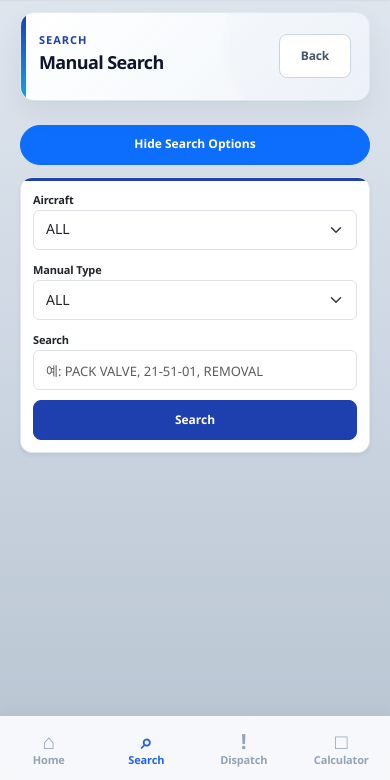
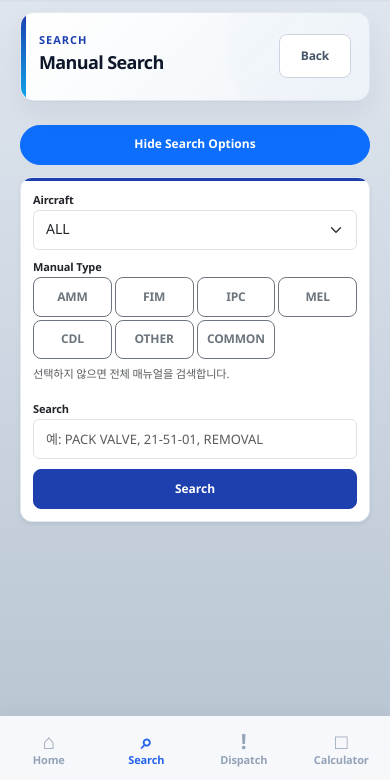
Before and after one commit to qndydfl/aircraft_maintenance, a Django app: page /manual-search/ in a window 390 px wide. Shown: the part 64-844 px from the top of the page. Run offline with Django 5.2, Linux system fonts and the light colour scheme; the visitor is signed in with stand-in values (Sample User, id 1); data that the repository does not hold is empty.

Commit message:
manual_search

```diff
--- a/manuals/views.py
+++ b/manuals/views.py
@@ -49,6 +49,8 @@ from .services import (
     build_snippet_from_regex,
     prefer_content_pages,
     prefer_group_content_pages,
+    get_manual_search_prefilter,
+    summarize_group_content_pages,
     index_pdf_pages_for_common_manual_file_safely,
     index_pdf_pages_for_manual_file_safely,
     index_pdf_pages_for_other_manual_file_safely,
@@ -807,7 +809,26 @@ class ManualSearchView(LoginRequiredMixin, TemplateView):
 
         query = self.request.GET.get("q", "").strip()
         aircraft_id = self.request.GET.get("aircraft", "").strip()
-        manual_type = self.request.GET.get("manual_type", "").strip()
+        manual_types = [
+            "AMM",
+            "FIM",
+            "IPC",
+            "MEL",
+            "CDL",
+            "OTHER",
+            "COMMON",
+        ]
+        selected_manual_types = []
+
+        for value in self.request.GET.getlist("manual_type"):
+            for manual_type in value.split(","):
+                manual_type = manual_type.strip().upper()
+
+                if (
+                    manual_type in manual_types
+                    and manual_type not in selected_manual_types
+                ):
+                    selected_manual_types.append(manual_type)
 
         package_pages = []
         file_pages = []
@@ -848,32 +869,37 @@ class ManualSearchView(LoginRequiredMixin, TemplateView):
                     other_file__category__aircraft_id=aircraft_id
                 )
 
-            if manual_type:
-                if manual_type in ["AMM", "FIM", "IPC"]:
+            if selected_manual_types:
+                selected_package_types = [
+                    value
+                    for value in selected_manual_types
+                    if value in {"AMM", "FIM", "IPC"}
+                ]
+                selected_file_types = [
+                    value
+                    for value in selected_manual_types
+                    if value in {"MEL", "CDL"}
+                ]
+
+                if selected_package_types:
                     package_pages_qs = package_pages_qs.filter(
-                        chapter__package__manual_type=manual_type
+                        chapter__package__manual_type__in=selected_package_types
                     )
+                else:
+                    package_pages_qs = ManualPDFPage.objects.none()
+
+                if selected_file_types:
+                    file_pages_qs = file_pages_qs.filter(
+                        manual_file__manual_type__in=selected_file_types
+                    )
+                else:
                     file_pages_qs = ManualFilePDFPage.objects.none()
+
+                if "OTHER" not in selected_manual_types:
+                    other_pages_qs = OtherManualPDFPage.objects.none()
+
+                if "COMMON" not in selected_manual_types:
                     common_pages_qs = CommonManualPDFPage.objects.none()
-                    other_pages_qs = OtherManualPDFPage.objects.none()
-
-                elif manual_type in ["MEL", "CDL"]:
-                    file_pages_qs = file_pages_qs.filter(
-                        manual_file__manual_type=manual_type
-                    )
-                    package_pages_qs = ManualPDFPage.objects.none()
-                    common_pages_qs = CommonManualPDFPage.objects.none()
-                    other_pages_qs = OtherManualPDFPage.objects.none()
-
-                elif manual_type == "OTHER":
-                    package_pages_qs = ManualPDFPage.objects.none()
-                    file_pages_qs = ManualFilePDFPage.objects.none()
-                    common_pages_qs = CommonManualPDFPage.objects.none()
-
-                elif manual_type == "COMMON":
-                    package_pages_qs = ManualPDFPage.objects.none()
-                    file_pages_qs = ManualFilePDFPage.objects.none()
-                    other_pages_qs = OtherManualPDFPage.objects.none()
 
             search_value, match_mode = parse_manual_search_query(query)
 
@@ -891,31 +917,51 @@ class ManualSearchView(LoginRequiredMixin, TemplateView):
                     other_pages_qs = other_pages_qs.filter(text__icontains=search_value)
 
                 else:
+                    prefilter = get_manual_search_prefilter(search_value)
+
+                    if prefilter:
+                        package_pages_qs = package_pages_qs.filter(
+                            text__icontains=prefilter
+                        )
+                        file_pages_qs = file_pages_qs.filter(
+                            text__icontains=prefilter
+                        )
+                        common_pages_qs = common_pages_qs.filter(
+                            text__icontains=prefilter
+                        )
+                        other_pages_qs = other_pages_qs.filter(
+                            text__icontains=prefilter
+                        )
+
                     package_pages_qs = package_pages_qs.filter(text__iregex=text_regex)
                     file_pages_qs = file_pages_qs.filter(text__iregex=text_regex)
                     common_pages_qs = common_pages_qs.filter(text__iregex=text_regex)
                     other_pages_qs = other_pages_qs.filter(text__iregex=text_regex)
 
-                package_pages = list(package_pages_qs)
-                file_pages = list(file_pages_qs)
-                common_pages = list(common_pages_qs)
-                other_pages = list(other_pages_qs)
-
-                package_pages = prefer_group_content_pages(
-                    package_pages,
+                package_pages = summarize_group_content_pages(
+                    package_pages_qs,
                     lambda page: page.chapter.package_id,
+                    lambda page: (
+                        page.chapter.task or "",
+                        page.chapter.subtask or "",
+                        page.page_number,
+                        page.pk,
+                    ),
                 )
-                file_pages = prefer_group_content_pages(
-                    file_pages,
+                file_pages = summarize_group_content_pages(
+                    file_pages_qs,
                     lambda page: page.manual_file_id,
+                    lambda page: (page.page_number, page.pk),
                 )
-                common_pages = prefer_group_content_pages(
-                    common_pages,
+                common_pages = summarize_group_content_pages(
+                    common_pages_qs,
                     lambda page: page.common_file_id,
+                    lambda page: (page.page_number, page.pk),
                 )
-                other_pages = prefer_group_content_pages(
-                    other_pages,
+                other_pages = summarize_group_content_pages(
+                    other_pages_qs,
                     lambda page: page.other_file_id,
+                    lambda page: (page.page_number, page.pk),
                 )
 
                 for page in package_pages:
@@ -1010,6 +1056,8 @@ class ManualSearchView(LoginRequiredMixin, TemplateView):
         result_group_map = {}
 
         def append_result_group(key, page, group_data):
+            page_match_count = getattr(page, "search_match_count", 1)
+
             if key not in result_group_map:
                 result_group_map[key] = {
                     **group_data,
@@ -1019,7 +1067,7 @@ class ManualSearchView(LoginRequiredMixin, TemplateView):
                 }
 
             result_group_map[key]["pages"].append(page)
-            result_group_map[key]["match_count"] = len(result_group_map[key]["pages"])
+            result_group_map[key]["match_count"] += page_match_count
 
         for page in package_pages:
             package = page.chapter.package
@@ -1124,19 +1172,11 @@ class ManualSearchView(LoginRequiredMixin, TemplateView):
 
         context["aircrafts"] = Aircraft.objects.all().order_by("maker", "name")
 
-        context["manual_types"] = [
-            "AMM",
-            "FIM",
-            "IPC",
-            "MEL",
-            "CDL",
-            "OTHER",
-            "COMMON",
-        ]
+        context["manual_types"] = manual_types
 
         context["query"] = query
         context["selected_aircraft"] = aircraft_id
-        context["selected_manual_type"] = manual_type
+        context["selected_manual_types"] = selected_manual_types
 
         return context
 
--- a/static/css/manual_search.css
+++ b/static/css/manual_search.css
@@ -114,6 +114,71 @@ body.manual-search-page .app-container {
 
 /* Search / Result Section */
 
+.manual-type-fieldset {
+    min-width: 0;
+}
+
+.manual-type-fieldset .form-label {
+    float: none;
+    width: auto;
+    margin-bottom: 0.5rem;
+    font-size: inherit;
+}
+
+.manual-type-options {
+    display: grid;
+    grid-template-columns: repeat(7, minmax(0, 1fr));
+    gap: 0.25rem;
+}
+
+.manual-type-option {
+    display: inline-flex;
+    align-items: center;
+    justify-content: center;
+    min-width: 3.4rem;
+    min-height: 2.25rem;
+    padding: 0.375rem 0.625rem;
+    border-radius: 0.625rem;
+    font-size: 0.78rem;
+    font-weight: 800;
+    line-height: 1;
+    text-align: center;
+}
+
+.manual-type-options .btn-check:checked + .manual-type-option {
+    border-color: var(--app-primary);
+    color: #fff;
+    background: var(--app-primary);
+}
+
+.manual-type-help {
+    margin-top: 0.375rem;
+    font-size: 0.7rem;
+}
+
+.manual-search-query-row {
+    align-items: end;
+}
+
+.manual-search-query-field,
+.manual-search-submit {
+    min-width: 0;
+}
+
+.manual-search-query-field .app-form-control,
+.manual-search-submit .app-card-btn {
+    min-height: 2.75rem;
+}
+
+.manual-search-submit .app-card-btn {
+    display: inline-flex;
+    align-items: center;
+    justify-content: center;
+    padding-block: 0.5rem;
+    line-height: 1;
+    text-align: center;
+}
+
 body.manual-search-page .search-section,
 body.manual-search-page .result-section {
     background: rgba(245, 248, 252, 0.82);
@@ -162,6 +227,40 @@ body.manual-search-page .result-section {
         grid-template-columns: 1fr;
         gap: 0.5rem;
         padding-bottom: 0.5rem;
+    }
+
+    .manual-type-options {
+        display: grid;
+        grid-template-columns: repeat(4, minmax(0, 1fr));
+        gap: 0.1875rem;
+    }
+
+    .manual-type-option {
+        width: 100%;
+        min-width: 0;
+        min-height: 1.5rem !important;
+        padding: 0.8rem 0.2rem;
+        border-radius: 0.5rem;
+        font-size: 0.68rem;
+    }
+
+    .manual-search-filter-row {
+        --bs-gutter-y: 0.625rem;
+    }
+
+    .manual-search-query-row {
+        --bs-gutter-x: 0.375rem;
+        --bs-gutter-y: 0.375rem;
+        margin-top: 0.375rem !important;
+    }
+
+    .manual-search-query-field .form-label {
+        margin-bottom: 0.3125rem;
+    }
+
+    .manual-search-submit .app-card-btn {
+        width: 100%;
+        min-height: 2.375rem;
     }
 
     .manual-group-header .manual-badge {
--- a/templates/manuals/manual_search.html
+++ b/templates/manuals/manual_search.html
@@ -3,7 +3,7 @@
 {% load manual_extras %}
 
 {% block css %}
-<link rel="stylesheet" href="{% static 'css/manual_search.css' %}?v=81">
+<link rel="stylesheet" href="{% static 'css/manual_search.css' %}?v=85">
 {% endblock css %}
 
 {% block js %}
@@ -50,10 +50,11 @@ manual-search-page
     class="card portal-card shadow-sm mb-4 mobile-filter-collapse collapse {% if not query %}show{% endif %} d-md-block">
     <div class="card-body">
         <form method="get"
+            class="manual-search-form"
             data-loading-title="Searching Manuals"
             data-loading-message="Scanning indexed manual pages...">
 
-            <div class="row g-3">
+            <div class="row g-3 manual-search-filter-row">
 
                 <div class="col-12 col-md-3">
                     <label class="form-label">Aircraft</label>
@@ -73,25 +74,34 @@ manual-search-page
                     </select>
                 </div>
 
-                <div class="col-12 col-md-2">
-                    <label class="form-label">Manual Type</label>
+                <fieldset class="col-12 col-md-9 manual-type-fieldset">
+                    <legend class="form-label">Manual Type</legend>
 
-                    <select name="manual_type"
-                        class="form-select app-form-control">
-                        <option value="">ALL</option>
+                    <div class="manual-type-options">
+                        {% for type in manual_types %}
+                            <input type="checkbox"
+                                class="btn-check"
+                                name="manual_type"
+                                value="{{ type }}"
+                                id="manual-type-{{ forloop.counter }}"
+                                autocomplete="off"
+                                {% if type in selected_manual_types %}checked{% endif %}>
+                            <label class="btn btn-outline-secondary manual-type-option"
+                                for="manual-type-{{ forloop.counter }}">
+                                {{ type }}
+                            </label>
+                        {% endfor %}
+                    </div>
 
-                        {% for type in manual_types %}
-                            <option value="{{ type }}"
-                                {% if selected_manual_type == type %}
-                                    selected
-                                {% endif %}>
-                                {{ type }}
-                            </option>
-                        {% endfor %}
-                    </select>
-                </div>
+                    <div class="form-text manual-type-help">
+                        선택하지 않으면 전체 매뉴얼을 검색합니다.
+                    </div>
+                </fieldset>
 
-                <div class="col-12 col-md-5">
+            </div>
+
+            <div class="row g-2 mt-1 manual-search-query-row">
+                <div class="col-12 col-md-10 manual-search-query-field">
                     <label class="form-label">Search</label>
 
                     <input type="text"
@@ -101,7 +111,7 @@ manual-search-page
                         placeholder="예: PACK VALVE, 21-51-01, REMOVAL">
                 </div>
 
-                <div class="col-12 col-md-2 d-flex align-items-end">
+                <div class="col-12 col-md-2 d-flex align-items-end manual-search-submit">
                     <button type="submit"
                         class="btn btn-primary w-100 app-card-btn">
                         Search
```
Also changed, not shown: manuals/services.py (+61 -0 lines), manuals/tests.py (+55 -0 lines).
